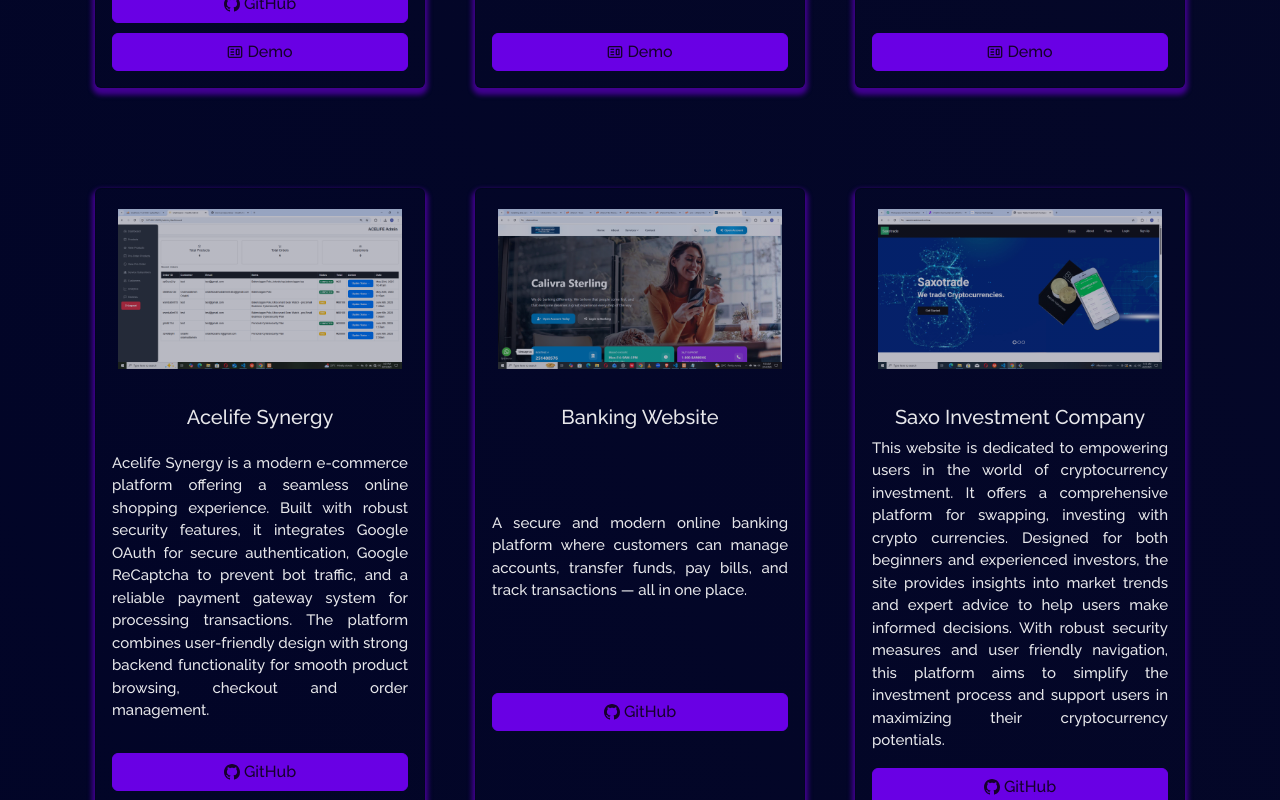
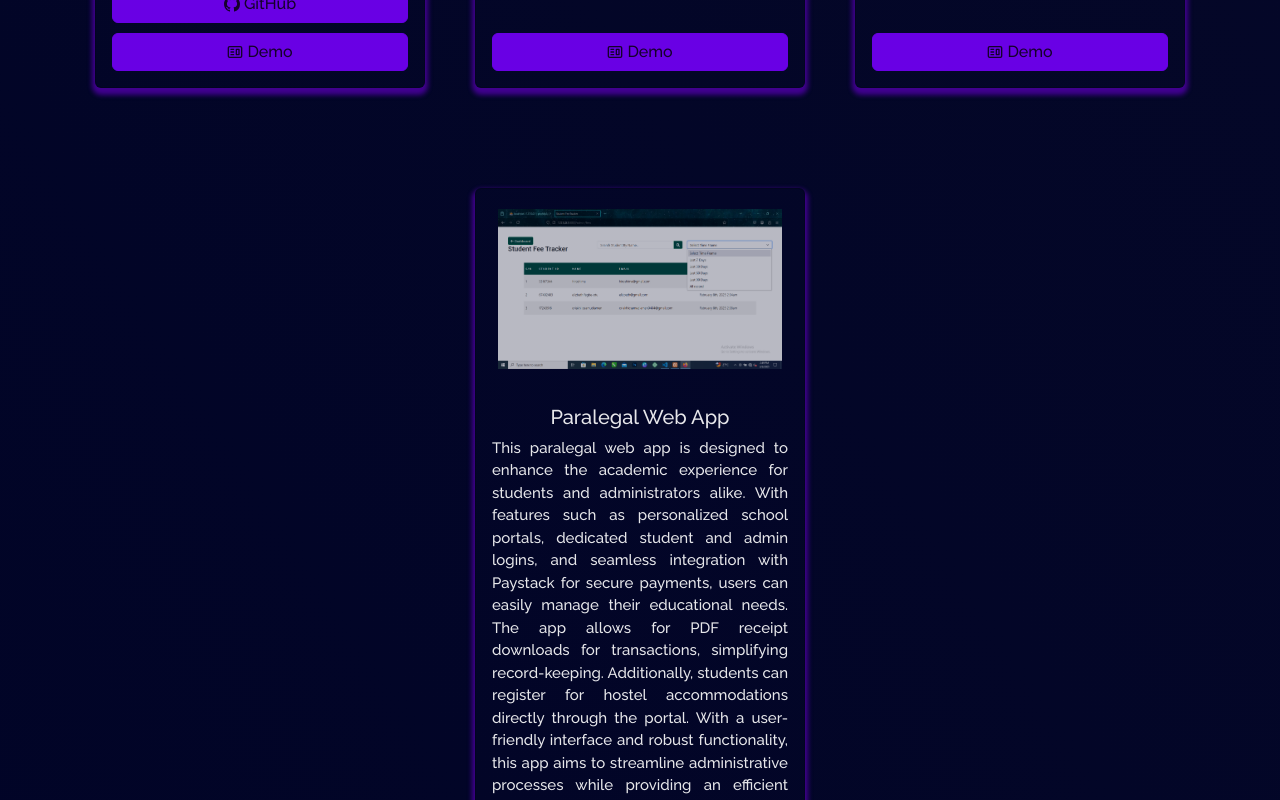
Before and after one commit to oriakhiosamu1/oros, a React (Create React App) app: page /project in a window 1280 px wide. Shown: the part 920-1720 px from the top of the page. Built offline with nearby package versions, Linux system fonts and the light colour scheme.

Commit message:
Task : removed expired projects

```diff
--- a/src/pages/Projects.jsx
+++ b/src/pages/Projects.jsx
@@ -2,14 +2,9 @@
 import { Container, Row, Col } from "react-bootstrap";
 import ProjectCard from "../components/Projects/ProjectCard";
 import Particle from "../components/Particle";
-import saxo from '../assets/projects/saxo.png'
-import myjob from '../assets/projects/myjob.png'
 import paralegal from '../assets/projects/paralegal.png'
-import laravelReact from '../assets/projects/laravel-react.jpg'
 import oxbow from '../assets/projects/oxbow.png'
-import acelife from '../assets/projects/acelife.png'
 import realestate from '../assets/projects/realestate.png'
-import banking from '../assets/projects/banking.png'
 import pulsedex from '../assets/projects/pulsedex.png'
 
 const Projects = () => {
@@ -47,56 +42,6 @@
 
     {
       id: 4,
-      imgPath: acelife,
-      isBlog:false,
-      title: "Acelife Synergy",
-      description:"Acelife Synergy is a modern e-commerce platform offering a seamless online shopping experience. Built with robust security features, it integrates Google OAuth for secure authentication, Google ReCaptcha to prevent bot traffic, and a reliable payment gateway system for processing transactions. The platform combines user-friendly design with strong backend functionality for smooth product browsing, checkout and order management.",
-      ghLink: "https://github.com/oriakhiosamu1/acelife",
-      demoLink: "https://www.acelifesynergy.shop/",
-    },
-
-    {
-      id: 5,
-      imgPath: banking,
-      isBlog:false,
-      title: "Banking Website",
-      description:"A secure and modern online banking platform where customers can manage accounts, transfer funds, pay bills, and track transactions — all in one place.",
-      ghLink: "https://github.com/oriakhiosamu1/rumax_tech",
-      demoLink: "https://clrst.online/",
-    },
-
-    {
-      id: 6,
-      imgPath: saxo,
-      isBlog:false,
-      title: "Saxo Investment Company",
-      description:"This website is dedicated to empowering users in the world of cryptocurrency investment. It offers a comprehensive platform for swapping, investing with  crypto currencies. Designed for both beginners and experienced investors, the site provides insights into market trends and expert advice to help users make informed decisions. With robust security measures and user friendly navigation, this platform aims to simplify the investment process and support users in maximizing their cryptocurrency potentials.",
-      ghLink: "https://saxoinvestment.online",
-      demoLink:"https://saxoinvestment.online",
-    },
-
-    {
-      id: 7,
-      imgPath: myjob,
-      isBlog:false,
-      title: "Job Listing Website",
-      description:"This job listing website, built with Laravel, serves as an intuitive platform connecting job seekers with employers. Featuring advanced search filters, users can easily browse and apply for job opportunities across various industries. The site allows employers to post job listings, manage applications, and find the perfect candidates with ease. With a responsive design and user-friendly interface, this platform aims to streamline the job search process while providing valuable resources and insights to both job seekers and employers, ensuring a seamless and efficient experience",
-      ghLink:"https://github.com/oriakhiosamu1/my_job",
-      demoLink:"https://github.com/oriakhiosamu1/my_job",
-    },
-
-    {
-      id: 8,
-      imgPath: laravelReact,
-      isBlog:false,
-      title: "E-Commerce Website",
-      description:"This dynamic e-commerce shop, developed using Laravel and React, offers a seamless shopping experience that combines powerful backend functionality with an engaging frontend interface. Customers can effortlessly browse a wide range of products, filter by categories, and add items to their carts with real-time updates. The platform features secure payment processing, order tracking, and user account management, all while ensuring fast load times and responsiveness. With an intuitive design and integrated product reviews, this shop aims to provide a delightful and efficient shopping journey for all users.",
-      ghLink:"https://github.com/oriakhiosamu1/laravel-react-e-commerce-app ",
-      demoLink:"https://github.com/oriakhiosamu1/laravel-react-e-commerce-app ",
-    },
-
-    {
-      id: 9,
       imgPath: paralegal,
       isBlog:false,
       title: "Paralegal Web App",
```
